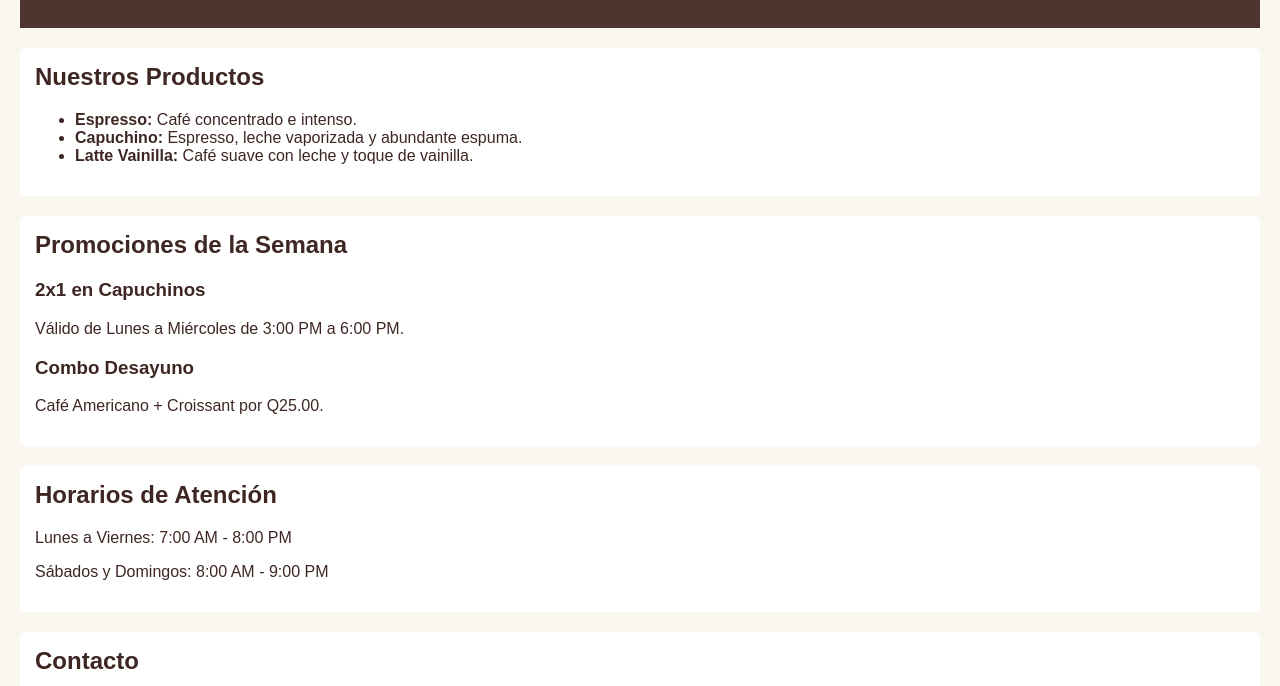
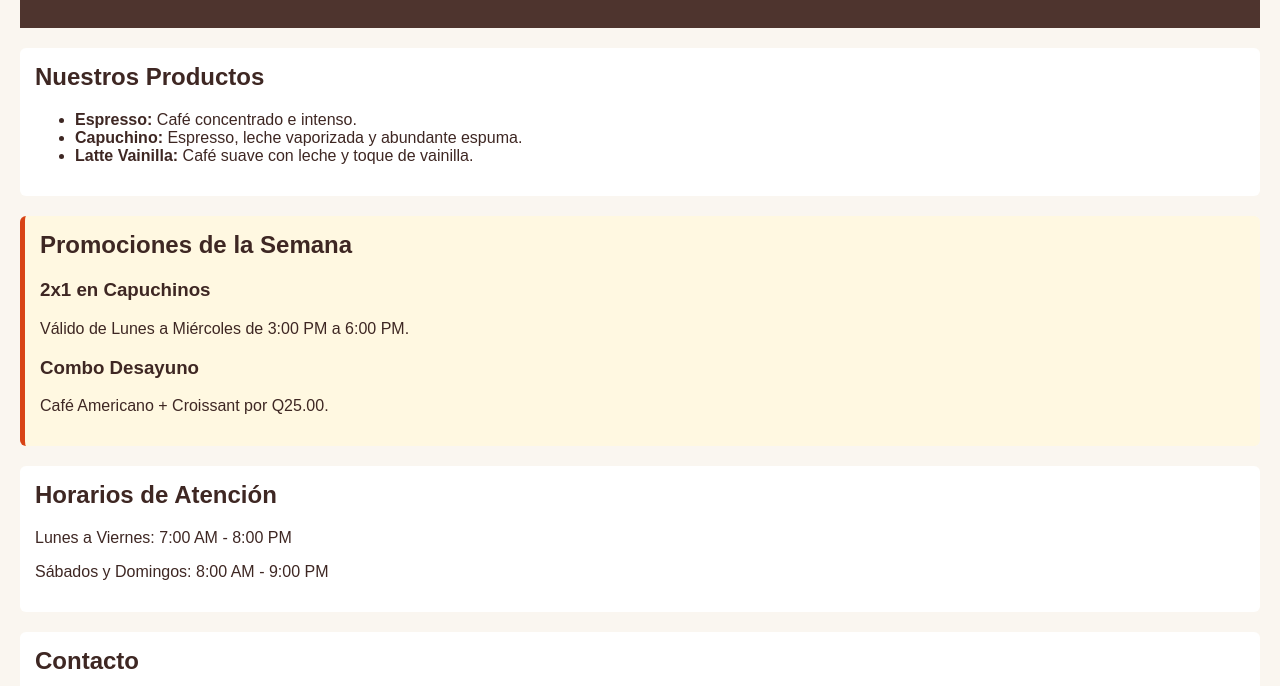
Before and after one commit to wceladav-oss/CafeGitano, a plain HTML site: page index.html in a window 1280 px wide. Shown: the part 114-800 px from the top of the page. Drawn offline with Linux system fonts and the light colour scheme.

Commit message:
style(promociones): añadir estilos visuales a la sección de promociones

```diff
--- a/estilos.css
+++ b/estilos.css
@@ -23,3 +23,12 @@ section {
 h1, h2 {
   margin-top: 0;
 }
+
+#promociones {
+  border-left: 5px solid #d84315;
+  background-color: #fff8e1;
+}
+
+.promo-item {
+  margin-bottom: 10px;
+}
```
